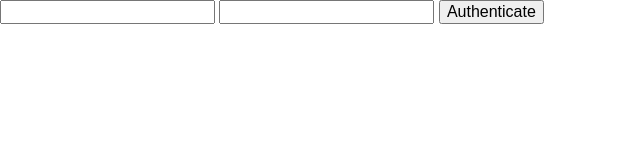
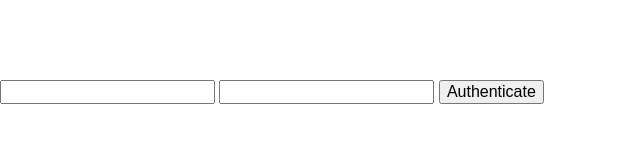
Before and after one commit to steinarvk/numera-te-ipsum, a plain HTML site: page static/survey.html in a window 1280 px wide. Shown: the whole page, without its empty margins (0-640 px from the left). Drawn offline with nearby package versions, Linux system fonts and the light colour scheme.

Commit message:
late checkin of visibility fix/tweaks

```diff
--- a/static/survey.html
+++ b/static/survey.html
@@ -56,11 +56,17 @@ td,th {
   width: 100%;
   height: 10%;
 }
-#message {
+#messageContainer {
   position: absolute;
   width: 100%;
   top: 0;
   height: 10%;
+}
+#authForm {
+  position: absolute;
+  width: 100%;
+  top: 10%;
+  height: 25%;
 }
 #questionText {
   position: absolute;
@@ -98,7 +104,10 @@ td,th {
 <input id="password" type="password"></input>
 <input type="button" id="authButton" value="Authenticate">
 </div>
+<div id="messageContainer">
 <div id="message">
+</div>
+<input type="button" value="Re-fetch" id="refetchButton" style="display: none;">
 </div>
 <div id="surveyForm" style="display: none;">
 <form>
@@ -115,7 +124,6 @@ td,th {
 <input type="button" value="Skip" id="skipButton">
 </div>
 </form>
-<input type="button" value="Re-fetch" id="refetchButton" style="display: none;">
 </body>
 <script src="https://ajax.googleapis.com/ajax/libs/jquery/2.1.3/jquery.min.js"></script>
 <script src="lib/hammer.min.js"></script>
```
